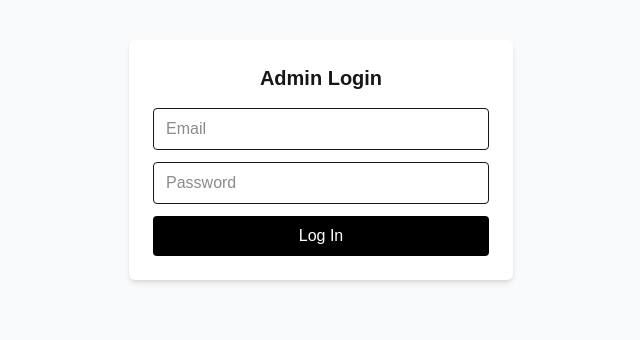
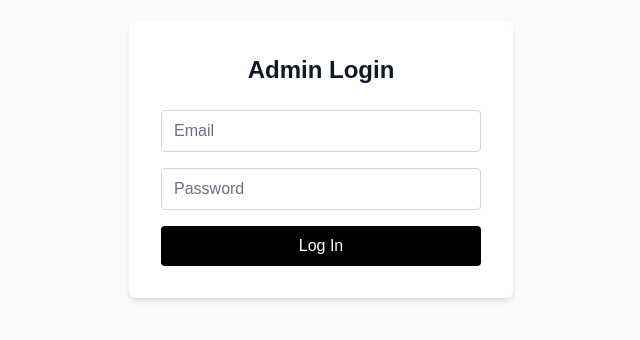
Before and after one commit to fisayoariyo/flowsop-landing, a Next.js app: page /login in a window 1280 px wide. Shown: the part 240-580 px from the top of the page, without its empty margins (319-959 px from the left). Built offline with nearby package versions, Linux system fonts and the light colour scheme.

Commit message:
made admin page more visible, UI

```diff
--- a/src/app/login/page.tsx
+++ b/src/app/login/page.tsx
@@ -26,19 +26,21 @@ export default function LoginPage() {
   };
 
   return (
-    <div className="min-h-screen flex items-center justify-center bg-gray-50 px-4">
+    <div className="min-h-screen flex items-center justify-center bg-gray-50 px-4 sm:px-6 lg:px-8">
       <form
         onSubmit={handleLogin}
-        className="bg-white p-6 rounded-md shadow-md w-full max-w-sm"
+        className="bg-white p-6 sm:p-8 rounded-md shadow-md w-full max-w-sm"
       >
-        <h1 className="text-xl font-semibold mb-4 text-center">Admin Login</h1>
+        <h1 className="text-2xl font-bold mb-6 text-center text-gray-900">
+          Admin Login
+        </h1>
         <input
           type="email"
           placeholder="Email"
           value={email}
           onChange={(e) => setEmail(e.target.value)}
           required
-          className="w-full border px-3 py-2 mb-3 rounded"
+          className="w-full border border-gray-300 px-3 py-2 mb-4 rounded text-gray-900 placeholder-gray-500 focus:outline-none focus:ring-2 focus:ring-black"
         />
         <input
           type="password"
@@ -46,12 +48,12 @@ export default function LoginPage() {
           value={password}
           onChange={(e) => setPassword(e.target.value)}
           required
-          className="w-full border px-3 py-2 mb-3 rounded"
+          className="w-full border border-gray-300 px-3 py-2 mb-4 rounded text-gray-900 placeholder-gray-500 focus:outline-none focus:ring-2 focus:ring-black"
         />
-        {error && <p className="text-red-600 text-sm mb-3">{error}</p>}
+        {error && <p className="text-red-600 text-sm mb-4">{error}</p>}
         <button
           type="submit"
-          className="w-full bg-black text-white py-2 rounded hover:bg-gray-800"
+          className="w-full bg-black text-white py-2 rounded hover:bg-gray-800 transition-colors"
         >
           Log In
         </button>
```
